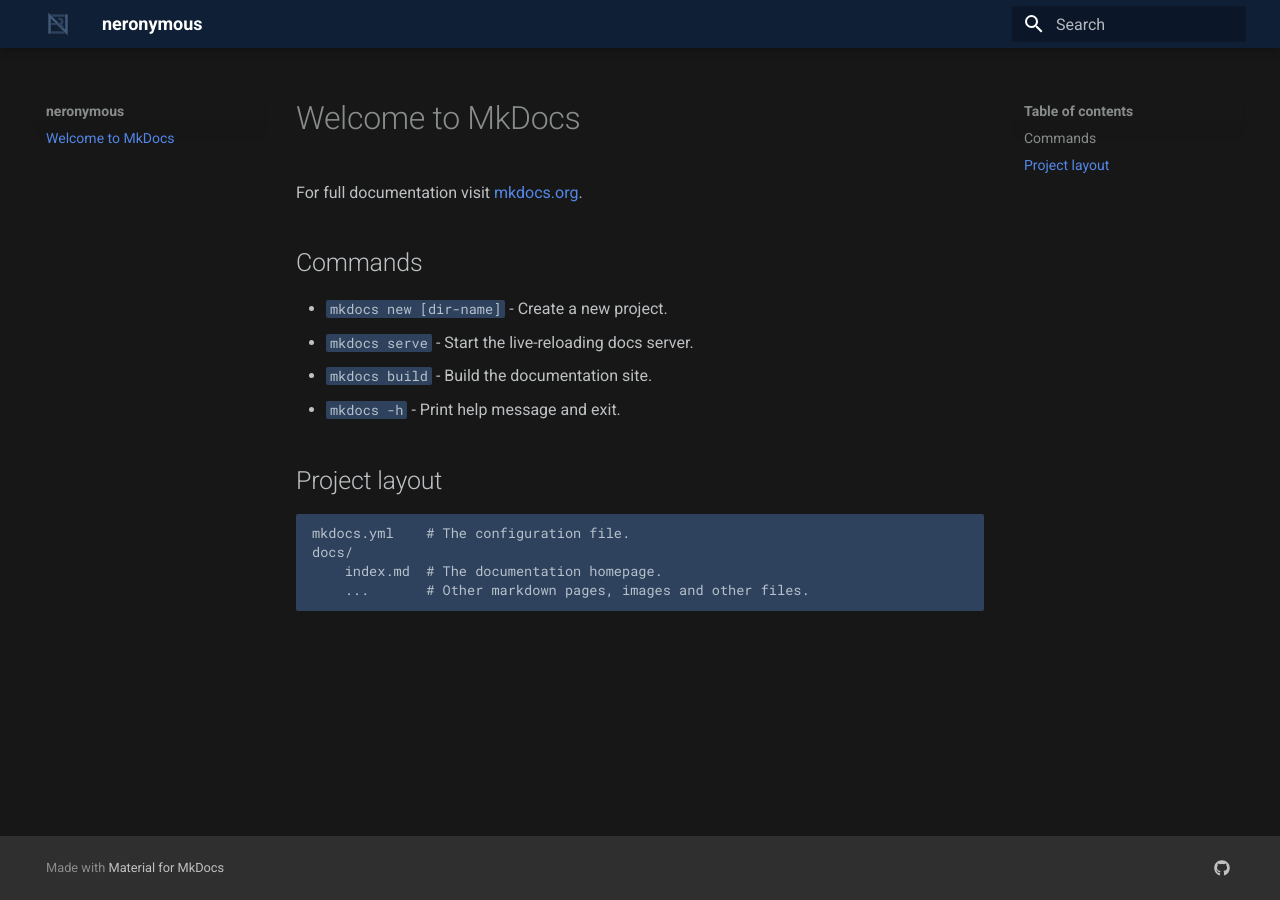
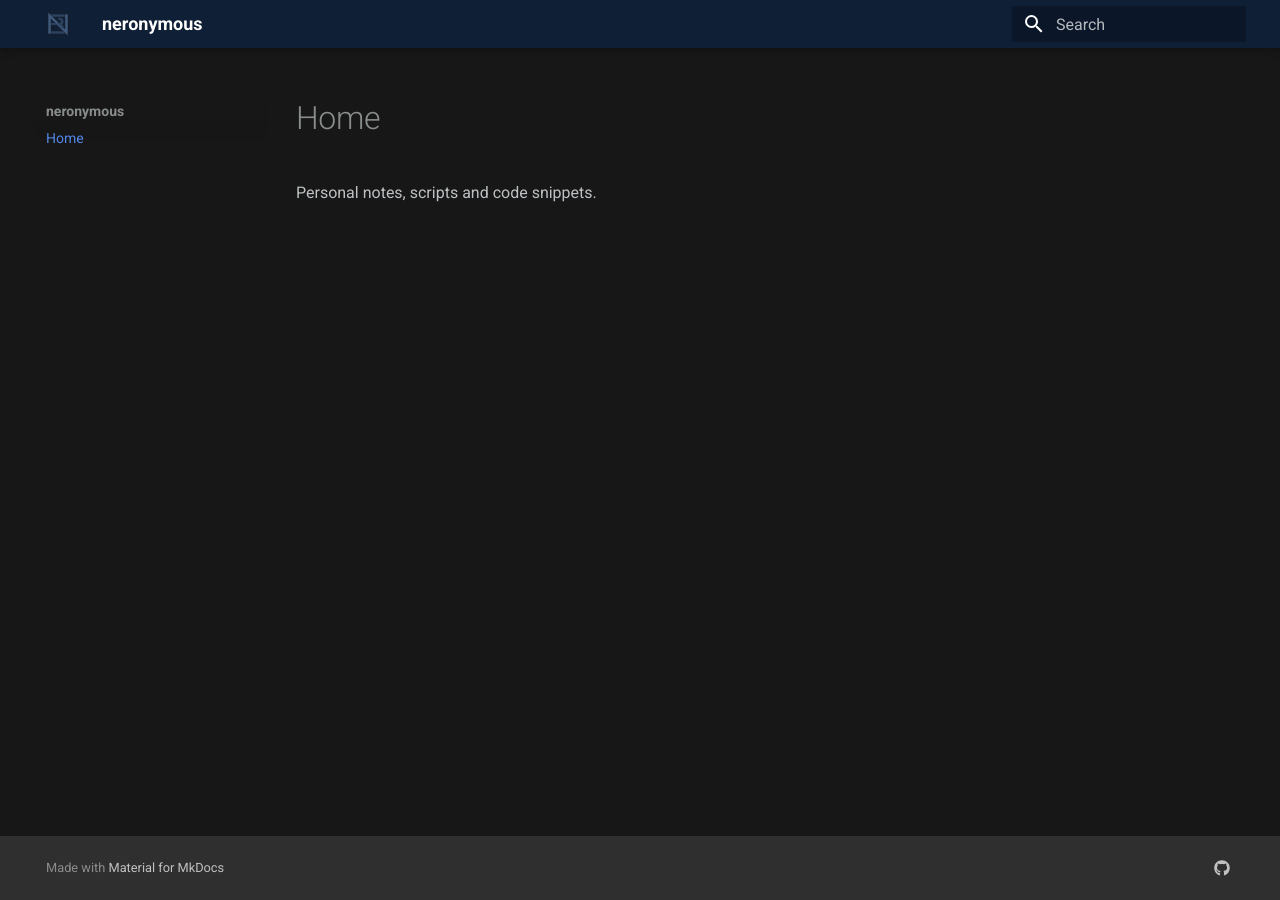
Before and after one commit to neronymous/docs, an MkDocs documentation site: the page built from docs/index.md, in a window 1280 px wide. Built offline with MkDocs 1.6.1 and Material for MkDocs 9.7.7, drawn with Linux system fonts in a browser that asks for light colours.

Commit message:
reset root docs page

```diff
--- a/docs/index.md
+++ b/docs/index.md
@@ -1,17 +1 @@
-# Welcome to MkDocs
-
-For full documentation visit [mkdocs.org](https://www.mkdocs.org).
-
-## Commands
-
-* `mkdocs new [dir-name]` - Create a new project.
-* `mkdocs serve` - Start the live-reloading docs server.
-* `mkdocs build` - Build the documentation site.
-* `mkdocs -h` - Print help message and exit.
-
-## Project layout
-
-    mkdocs.yml    # The configuration file.
-    docs/
-        index.md  # The documentation homepage.
-        ...       # Other markdown pages, images and other files.
+Personal notes, scripts and code snippets.
```
